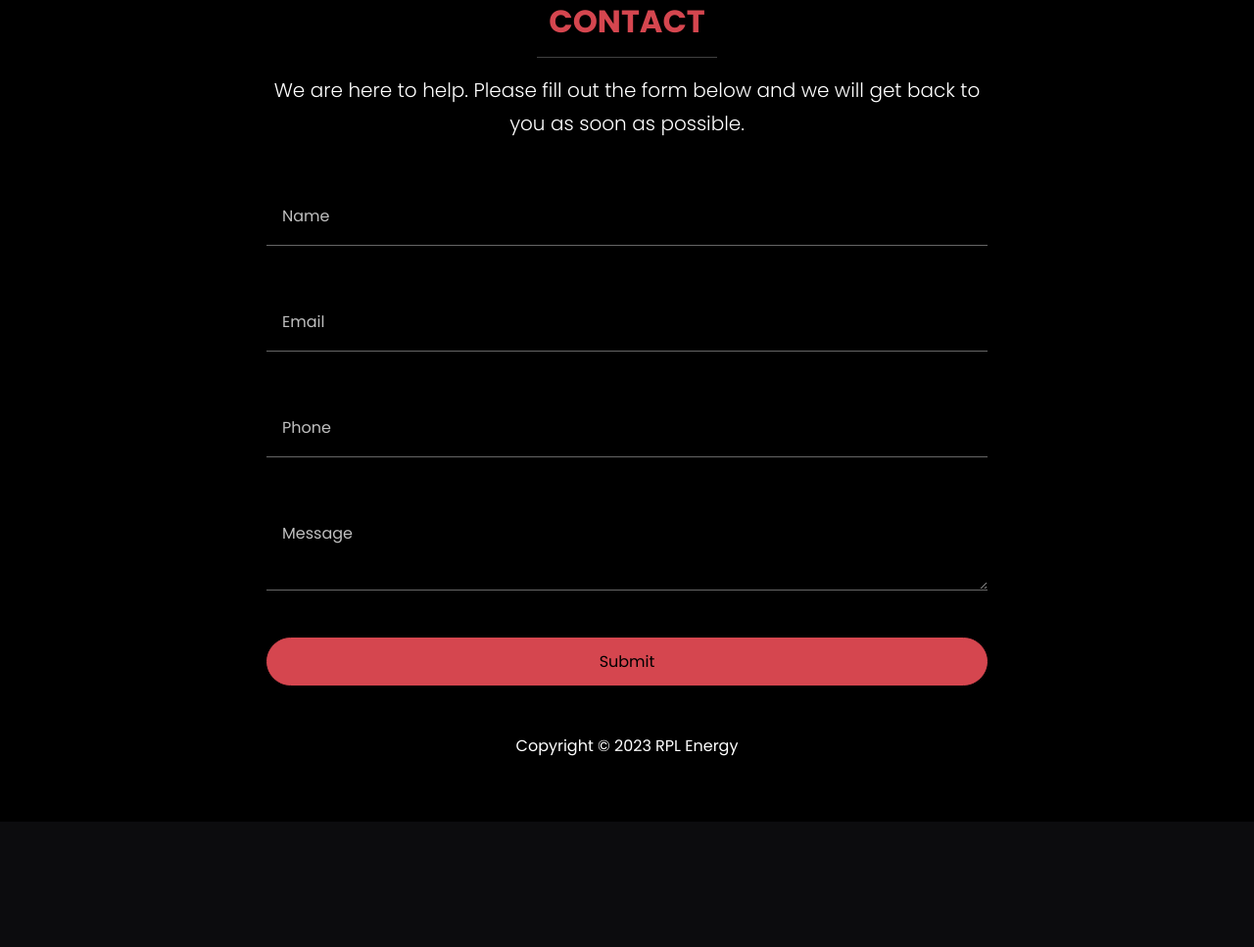
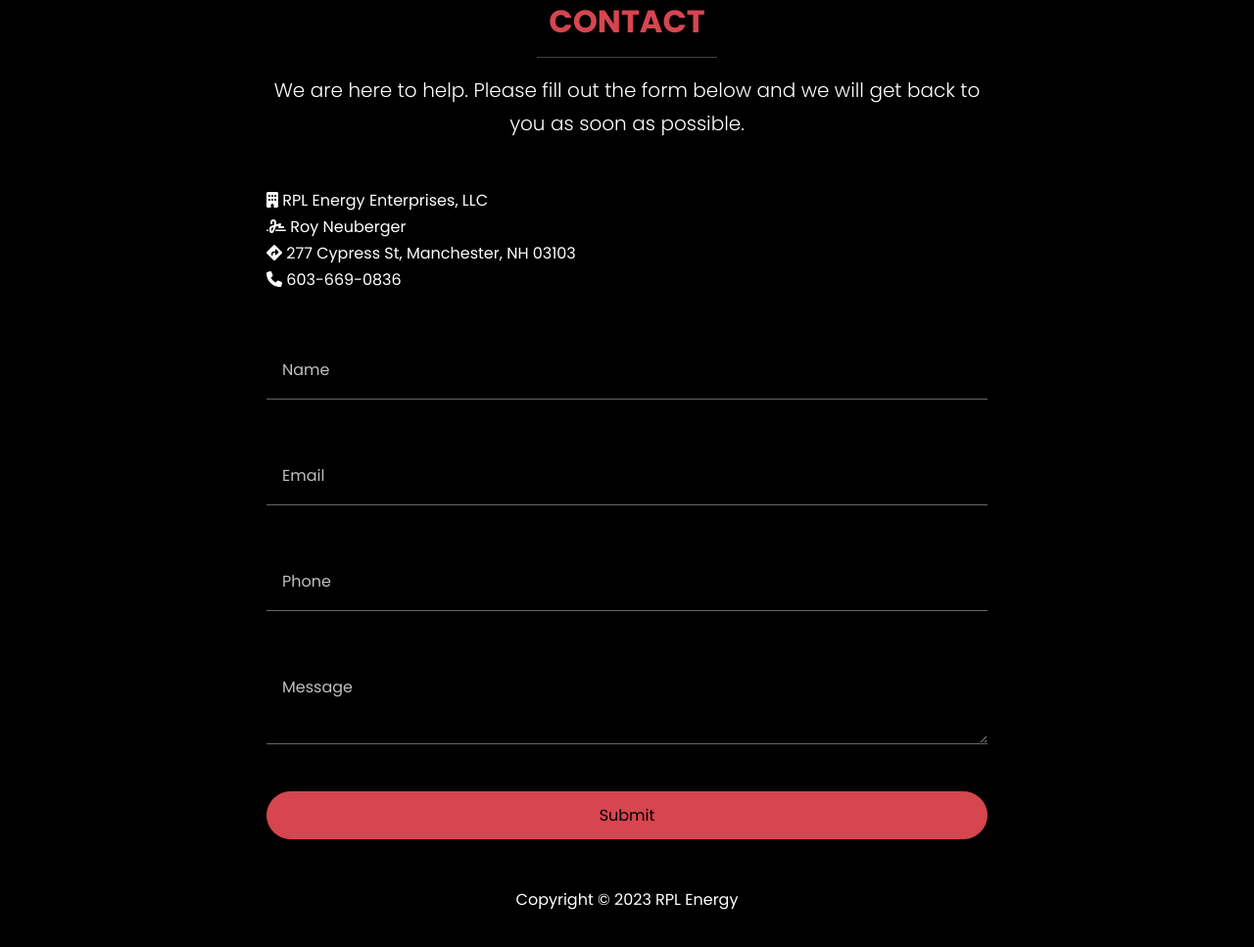
Before and after one commit to coreyneuberger/rplenergy, a website: page index.html in a window 1280 px wide. Shown: the part 3785-4752 px from the top of the page at 98% size. Before the commit the page ends 4624 px from the top, so only its background shows below. Drawn offline with nearby package versions, Linux system fonts and the light colour scheme; files that its build step writes are made by us from their sources.

Commit message:
add contact info

```diff
--- a/index.html
+++ b/index.html
@@ -326,6 +326,25 @@
               </p>
             </div>
 
+            <div class="mb-5">
+              <div>
+                <i class="fa-solid fa-building"></i>
+                <span>RPL Energy Enterprises, LLC</span>
+              </div>
+              <div>
+                <i class="fa-solid fa-signature"></i>
+                <span>Roy Neuberger</span>
+              </div>
+              <div>
+                <i class="fa-solid fa-diamond-turn-right"></i>
+                <span>277 Cypress St, Manchester, NH 03103</span>
+              </div>
+              <div>
+                <i class="fa-solid fa-phone"></i>
+                <span>603-669-0836</span>
+              </div>
+            </div>
+
             <!-- Form -->
             <form
               id="contact-form"
```
